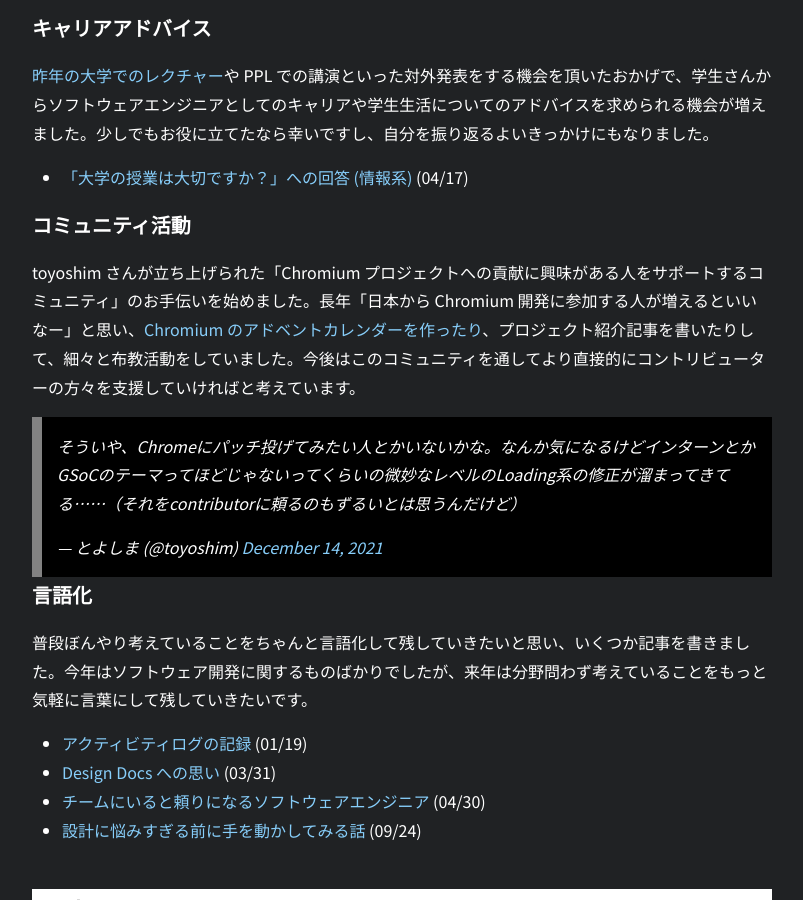
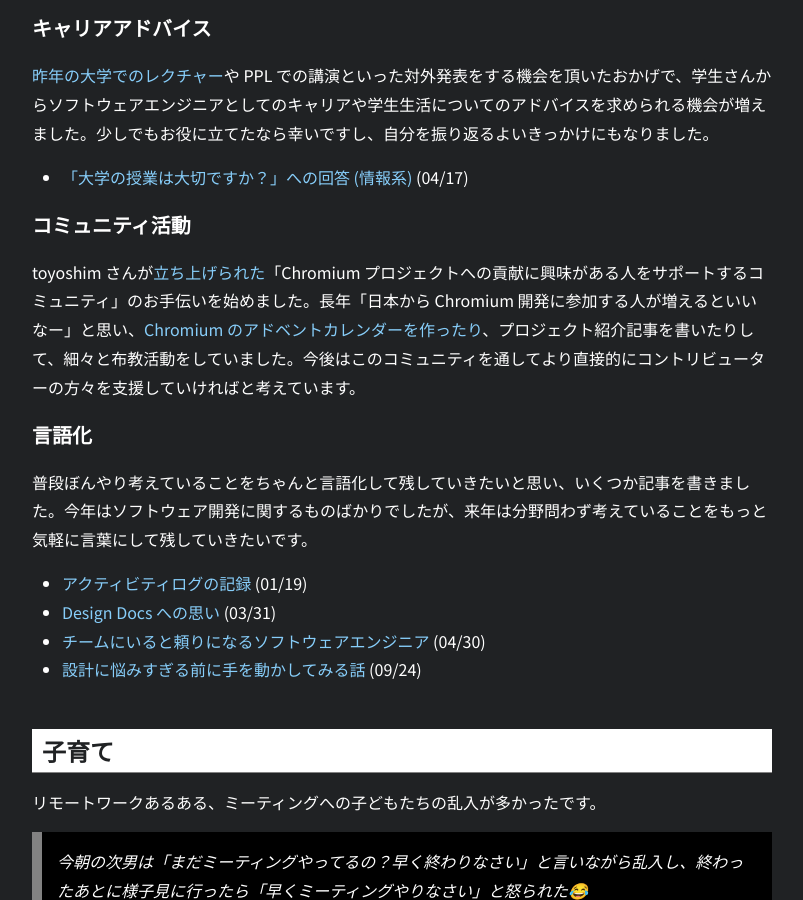
Before and after one commit to nhiroki/nhiroki.github.io, a Jekyll site: the page built from _posts/2021-12-31-year-end-reflection.md, in a window 1280 px wide and 900 px high, scrolled down 5406 px. Shown: the whole window, without its empty margins (238-1041 px from the left). Built offline with Jekyll 4.4.1, drawn with Linux system fonts in a browser that asks for light colours; comment, search, counter and statistics services are not loaded.

Commit message:
Update the article

```diff
--- a/_posts/2021-12-31-year-end-reflection.md
+++ b/_posts/2021-12-31-year-end-reflection.md
@@ -108,9 +108,7 @@ Prerender API (Speculation Rules API) については [Origin Trial](https://gro
 
 ## コミュニティ活動
 
-toyoshim さんが立ち上げられた「Chromium プロジェクトへの貢献に興味がある人をサポートするコミュニティ」のお手伝いを始めました。長年「日本から Chromium 開発に参加する人が増えるといいなー」と思い、[Chromium のアドベントカレンダーを作ったり](https://qiita.com/advent-calendar/2017/chromium)、プロジェクト紹介記事を書いたりして、細々と布教活動をしていました。今後はこのコミュニティを通してより直接的にコントリビューターの方々を支援していければと考えています。
-
-<blockquote class="twitter-tweet" data-dnt="true"><p lang="ja" dir="ltr">そういや、Chromeにパッチ投げてみたい人とかいないかな。なんか気になるけどインターンとかGSoCのテーマってほどじゃないってくらいの微妙なレベルのLoading系の修正が溜まってきてる……（それをcontributorに頼るのもずるいとは思うんだけど）</p>&mdash; とよしま (@toyoshim) <a href="https://twitter.com/toyoshim/status/1470681009901682689?ref_src=twsrc%5Etfw">December 14, 2021</a></blockquote> <script async src="https://platform.twitter.com/widgets.js" charset="utf-8"></script>
+toyoshim さんが[立ち上げられた](https://twitter.com/toyoshim/status/1470681009901682689)「Chromium プロジェクトへの貢献に興味がある人をサポートするコミュニティ」のお手伝いを始めました。長年「日本から Chromium 開発に参加する人が増えるといいなー」と思い、[Chromium のアドベントカレンダーを作ったり](https://qiita.com/advent-calendar/2017/chromium)、プロジェクト紹介記事を書いたりして、細々と布教活動をしていました。今後はこのコミュニティを通してより直接的にコントリビューターの方々を支援していければと考えています。
 
 ## 言語化
 
```
